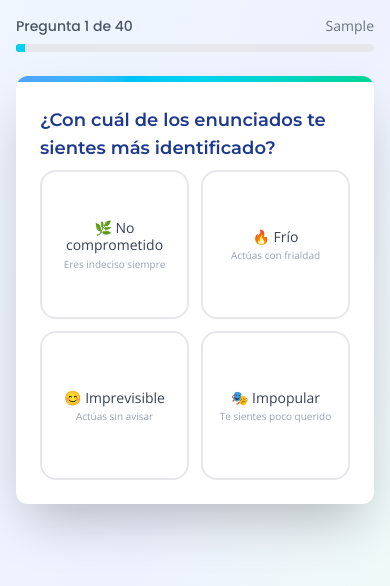
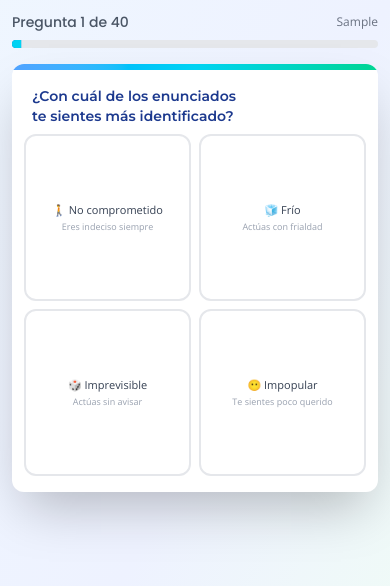
Before and after one commit to yrguativa/test_temperaments, a Next.js app: page / in a window 390 px wide. Both pictures are taken after typing "Sample" into the empty fields and a click on the button "Comenzar Test". Shown: the top 586 px of the page. Built offline with nearby package versions, Linux system fonts and the light colour scheme.

Commit message:
v0.5.0: emojis únicos por pregunta, botón anterior, diseño responsive

```diff
--- a/src/components/NewTestWizard.tsx
+++ b/src/components/NewTestWizard.tsx
@@ -1,6 +1,6 @@
 "use client"
 
-import { useState, useEffect, useCallback, useRef } from "react"
+import { useState, useEffect, useCallback, useRef, useMemo } from "react"
 import { toPng } from "html-to-image"
 import { useNewTestStore, Temperament, TemperamentOption } from "@/store/newTestStore"
 import { Button } from "@/components/ui/button"
@@ -46,6 +46,60 @@ const temperamentEmojis: Record<Temperament, string> = {
   Melancolico: "🎭",
   Flematico: "🌿"
 }
+
+const optionEmojis: Record<Temperament, Record<string, string>> = {
+  Sangineo: {
+    "Animado": "🎉", "Juguetón": "🧸", "Sociable": "🤝", "Convincente": "💬",
+    "Alentador": "👏", "Vivaz": "✨", "Promotor": "📢", "Espontáneo": "🎪",
+    "Optimista": "🌈", "Humorístico": "😂", "Encantador": "🌟", "Alegre": "☀️",
+    "Inspirador": "💡", "Cálido": "🤗", "Tratable": "😄", "Conversador": "🗣️",
+    "Enérgico": "⚡", "Adorable": "🥰", "Popular": "🎊", "Jovial": "🎵",
+    "Estridente": "📣", "Indisciplinado": "😤", "Repetidor": "🔄", "Olvidadizo": "😅",
+    "Interrumpe": "✋", "Imprevisible": "🎲", "Descuidado": "😬", "Permisivo": "🤷",
+    "Iracundo": "😠", "Ingenuo": "😇", "Quiere el crérdito": "🏆", "Hablador": "🗨️",
+    "Desorganizado": "📦", "Inconsistente": "🎭", "Desordenado": "📚", "Ostentoso": "💎",
+    "Ruidoso": "🔊", "Precipitado": "🏃", "Inquieto": "🌀", "Variable": "🌊"
+  },
+  Colerico: {
+    "Aventurero": "🗺️", "Persuasivo": "🎯", "Decidido": "💪", "Competitivo": "🏆",
+    "Inventivo": "💡", "Autosuficiente": "🦾", "Positivo": "👍", "Seguro": "🛡️",
+    "Franco": "📯", "Dominante": "👑", "Osado": "🦁", "Confiado": "😎",
+    "Independiente": "🦅", "Decisivo": "⚡", "Influenciador": "📡", "Persistente": "🎯",
+    "Líder": "🚀", "Jefe": "👔", "Productivo": "✅", "Atrevido": "🔥",
+    "Mandón": "📋", "Antipático": "🥶", "Resistente": "🪨", "Cortante": "🗡️",
+    "Impaciente": "⏰", "Frío": "🧊", "Terco": "🫏", "Orgulloso": "🦚",
+    "Argumentador": "⚖️", "Adicto al trabajo": "💼", "Indiscreto": "🤫",
+    "Intolerante": "🚫", "Manipulador": "🎪", "Testarudo": "🧱", "Prepotente": "👊",
+    "Malgeniado": "🤬", "Astuto": "🦊"
+  },
+  Melancolico: {
+    "Analítico": "🔍", "Persistente": "🎯", "Abnegado": "🙏", "Considerado": "💭",
+    "Respetuoso": "🎩", "Sensible": "🎨", "Planificador": "📋", "Sigue un horario": "⏰",
+    "Ordenado": "📐", "Fiel": "🤝", "Detallista": "🔎", "Culto": "📚",
+    "Idealista": "⭐", "Introspectivo": "🧘", "Sensible al arte": "🎭", "Leal": "🛡️",
+    "Crea gráficas": "📊", "Perfeccionista": "💎", "Se comparta bien": "🎀",
+    "Penoso": "😳", "Implacable": "⚔️", "Resentido": "😤", "Exigente": "📏",
+    "Inseguro": "😟", "Impopular": "😶", "Difícil contentar": "😒", "Pesimista": "🌧️",
+    "Callado": "🤐", "Negativo": "☁️", "Retraído": "🐌", "Susceptible": "😿",
+    "Deprimido": "😔", "Introvertido": "📖", "Desanimado": "😩", "Escéptico": "🤔",
+    "Solitario": "🧍", "Suspicaz": "👀", "Vengativo": "🗡️", "Crítico": "📝"
+  },
+  Flematico: {
+    "Adaptable": "🌊", "Sereno": "🧘", "Sumiso": "🕊️", "Controlado": "🎛️",
+    "Reservado": "🤫", "Tranquilo": "😌", "Paciente": "⏳", "Tímido": "🙈",
+    "Complaciente": "😊", "Amigable": "👋", "Diplomático": "🤝", "Constante": "⛰️",
+    "Inofensivo": "🐑", "Humor seco": "😏", "Conciliador": "☮️", "Tolerante": "🌈",
+    "Escucha": "👂", "Contento": "😊", "Equilibrado": "⚖️",
+    "Monótono": "🔁", "Sin entudiasmo": "😐", "Sarcástico": "😏", "Temeroso": "😨",
+    "Indeciso": "🤷", "No comprometido": "🚶", "Vacilante": "⏱️", "Insípido": "💧",
+    "Sin objetivos": "🎯", "Despreocupado": "🍃", "Ansioso": "😰", "Dudoso": "🤨",
+    "Indiferente": "🗿", "Habla entre dientes": "😶‍🌫️", "Lento": "🐢",
+    "Flojo": "🛋️", "Perezoso": "😴", "Poca vountad": "🌱", "Genera riesgos": "⚠️"
+  }
+}
+
+const getOptionEmoji = (temperament: Temperament, titulo: string): string =>
+  optionEmojis[temperament]?.[titulo] ?? temperamentEmojis[temperament]
 
 const temperamentTraits: Record<Temperament, { fortalezas: string[]; debilidades: string[]; parrafo: string }> = {
   Sangineo: {
@@ -158,45 +212,62 @@ function WelcomeForm() {
 }
 
 function QuestionView() {
-  const { currentQuestion, shuffledQuestions, selectAnswer, userName, answers } = useNewTestStore()
+  const { currentQuestion, shuffledQuestions, selectAnswer, prevQuestion, userName, answers } = useNewTestStore()
   const question = shuffledQuestions[currentQuestion]
   const totalQuestions = shuffledQuestions.length
   const progress = ((currentQuestion + 1) / totalQuestions) * 100
-  const selectedAnswer = answers[question.num]
+  const selectedAnswer = answers[question?.num]
   const [animKey, setAnimKey] = useState(0)
   const [exiting, setExiting] = useState(false)
 
-  const [shuffledOptions, setShuffledOptions] = useState<[Temperament, TemperamentOption][]>([])
+  const orderCache = useRef<Record<number, [Temperament, TemperamentOption][]>>({})
 
-  useEffect(() => {
-    setAnimKey((k) => k + 1)
-    const entries: [Temperament, TemperamentOption][] = [
+  const shuffledOptions = useMemo(() => {
+    if (!orderCache.current[currentQuestion]) {
+      orderCache.current[currentQuestion] = shuffleArray([
         ['Sangineo', question.Sangineo],
         ['Colerico', question.Colerico],
         ['Melancolico', question.Melancolico],
         ['Flematico', question.Flematico]
-    ]
-    setShuffledOptions(shuffleArray(entries))
-  }, [currentQuestion, question])
+      ])
+    }
+    return orderCache.current[currentQuestion]
+  }, [currentQuestion])
+
+  useEffect(() => {
+    setAnimKey((k) => k + 1)
+  }, [currentQuestion])
 
   const handleSelect = useCallback((temperament: Temperament) => {
-    if (selectedAnswer) return
     setExiting(true)
     setTimeout(() => {
       selectAnswer(question.num, temperament)
       setExiting(false)
     }, 200)
-  }, [selectedAnswer, selectAnswer, question.num])
+  }, [selectAnswer, question.num])
 
   return (
-    <div className="min-h-screen bg-gradient-to-br from-blue-50 via-indigo-50 to-green-50 p-4">
+    <div className="min-h-screen bg-gradient-to-br from-blue-50 via-indigo-50 to-green-50 p-3 sm:p-4">
       <div className="max-w-2xl mx-auto">
-        <div className="mb-6 animate-[fade-in_0.4s_ease-out]">
+        <div className="mb-4 sm:mb-6 animate-[fade-in_0.4s_ease-out]">
           <div className="flex justify-between items-center mb-2">
             <span className="text-sm font-medium text-gray-600 font-subtitulos">
               Pregunta {currentQuestion + 1} de {totalQuestions}
             </span>
-            <span className="text-sm text-gray-500 font-texto">{userName}</span>
+            <div className="flex items-center gap-3">
+              {currentQuestion > 0 && (
+                <button
+                  onClick={prevQuestion}
+                  className="text-xs sm:text-sm font-medium text-blue-600 hover:text-blue-800 font-subtitulos flex items-center gap-1 transition-colors active:text-blue-900"
+                >
+                  <svg className="w-3.5 h-3.5 sm:w-4 sm:h-4" fill="none" viewBox="0 0 24 24" stroke="currentColor" strokeWidth={2}>
+                    <path strokeLinecap="round" strokeLinejoin="round" d="M15 19l-7-7 7-7" />
+                  </svg>
+                  Anterior
+                </button>
+              )}
+              <span className="text-xs sm:text-sm text-gray-500 font-texto">{userName}</span>
+            </div>
           </div>
           <div className="relative">
             <Progress value={progress} className="h-2 bg-gray-200 [&>div]:bg-gradient-to-r [&>div]:from-blue-400 [&>div]:to-cyan-400 [&>div]:transition-all [&>div]:duration-500 [&>div]:ease-out" />
@@ -209,28 +280,27 @@ function QuestionView() {
         >
           <Card className="shadow-2xl border-0 overflow-hidden">
             <div className="h-1.5 bg-gradient-to-r from-blue-400 via-cyan-400 to-emerald-400" />
-            <CardHeader className="pb-2">
-              <p className="text-lg font-semibold text-blue-900 font-titulos">
+            <CardHeader className="pb-2 px-4 sm:px-6 pt-4 sm:pt-6">
+              <p className="text-sm sm:text-base md:text-lg font-semibold text-blue-900 font-titulos px-1 text-balance">
                 ¿Con cuál de los enunciados te sientes más identificado?
               </p>
             </CardHeader>
-            <CardContent>
-              <div className="grid grid-cols-2 gap-3">
+            <CardContent className="px-3 sm:px-6 pb-4 sm:pb-6">
+              <div className="grid grid-cols-2 gap-2 sm:gap-3">
                 {shuffledOptions.map(([key, option], i) => {
                   const isSelected = selectedAnswer === key
                   return (
                     <button
                       key={key}
                       onClick={() => handleSelect(key)}
-                      disabled={!!selectedAnswer}
                         className={`
-                        aspect-square p-4 rounded-2xl border-2 transition-all duration-300
+                          aspect-square p-3 sm:p-4 rounded-xl sm:rounded-2xl border-2 transition-all duration-300
                           flex flex-col items-center justify-center text-center relative overflow-hidden
                           ${isSelected
                             ? 'border-transparent shadow-xl scale-[1.03] bg-gradient-to-br from-blue-500 to-cyan-400 text-white'
                             : 'border-gray-200 bg-white hover:border-blue-300 hover:shadow-lg hover:-translate-y-1'
                           }
-                        ${selectedAnswer ? 'cursor-default' : 'cursor-pointer active:scale-[0.95]'}
+                          cursor-pointer active:scale-[0.95]
                           animate-[card-in_0.4s_ease-out]
                         `}
                         style={{ animationDelay: `${i * 80}ms`, animationFillMode: 'backwards' }}
@@ -238,10 +308,10 @@ function QuestionView() {
                         {isSelected && (
                           <div className="absolute inset-0 bg-gradient-to-br from-blue-400/20 to-cyan-400/20 animate-[pulse-glow_2s_ease-in-out_infinite]" />
                         )}
-                      <p className={`font-texto text-sm leading-tight relative z-10 ${isSelected ? 'text-white' : 'text-gray-700'}`}>
-                        {temperamentEmojis[key]} {option.titulo}
+                        <p className={`font-texto text-[11px] sm:text-sm leading-tight relative z-10 ${isSelected ? 'text-white' : 'text-gray-700'}`}>
+                          {getOptionEmoji(key, option.titulo)} {option.titulo}
                         </p>
-                      <p className={`text-[10px] mt-1 leading-tight relative z-10 ${isSelected ? 'text-white/80' : 'text-gray-400'}`}>
+                        <p className={`text-[9px] sm:text-[10px] mt-1 leading-tight relative z-10 ${isSelected ? 'text-white/80' : 'text-gray-400'}`}>
                           {option.desc}
                         </p>
                       <div className={`
@@ -335,8 +405,8 @@ function ResultsView() {
   }
 
   return (
-    <div className="min-h-screen bg-gradient-to-br from-blue-50 via-indigo-50 to-green-50 p-4">
-      <div className="max-w-3xl mx-auto space-y-6">
+    <div className="min-h-screen bg-gradient-to-br from-blue-50 via-indigo-50 to-green-50 p-3 sm:p-4">
+      <div className="max-w-3xl mx-auto space-y-4 sm:space-y-6">
         <div ref={resultsRef} className="space-y-6 bg-gradient-to-br from-blue-50 via-indigo-50 to-green-50 p-4 rounded-2xl">
         <div className="animate-[fade-in_0.6s_ease-out]">
           <Card className="shadow-2xl border-0 overflow-hidden">
@@ -346,10 +416,10 @@ function ResultsView() {
                 <span className="text-4xl">🎯</span>
               </div>
               <div>
-                <h1 className="text-2xl font-bold bg-gradient-to-r from-blue-700 to-cyan-600 bg-clip-text text-transparent font-titulos">
+                <h1 className="text-xl sm:text-2xl font-bold bg-gradient-to-r from-blue-700 to-cyan-600 bg-clip-text text-transparent font-titulos">
                   ¡Resultados de {userName}!
                 </h1>
-                <p className="text-lg text-gray-500 font-subtitulos mt-2">
+                <p className="text-sm sm:text-lg text-gray-500 font-subtitulos mt-2">
                   Tu temperamento predominante es{' '}
                   <span className="font-bold bg-gradient-to-r from-blue-600 to-cyan-500 bg-clip-text text-transparent">
                     {primary.name} — {secondary.name}
@@ -364,10 +434,10 @@ function ResultsView() {
           <Card className="shadow-2xl border-0 overflow-hidden">
             <div className="h-1.5 bg-gradient-to-r from-purple-400 to-pink-400" />
             <CardHeader>
-              <h2 className="flex items-center gap-2 font-titulos text-xl">
-                <Sparkles className="w-5 h-5 text-yellow-500" />
+              <h2 className="flex items-center gap-2 font-titulos text-base sm:text-xl">
+                <Sparkles className="w-4 h-4 sm:w-5 sm:h-5 text-yellow-500" />
                 <span className="bg-gradient-to-r from-purple-700 to-pink-600 bg-clip-text text-transparent">
-                  Fortalezas y Debilidades — Basado en Tim LaHaye
+                  Fortalezas y Debilidades
                 </span>
               </h2>
             </CardHeader>
@@ -417,12 +487,12 @@ function ResultsView() {
           <Card className="shadow-2xl border-0 overflow-hidden">
             <div className="h-1.5 bg-gradient-to-r from-blue-400 to-cyan-400" />
             <CardHeader>
-              <h2 className="text-xl font-titulos bg-gradient-to-r from-blue-700 to-cyan-600 bg-clip-text text-transparent">
+              <h2 className="text-base sm:text-xl font-titulos bg-gradient-to-r from-blue-700 to-cyan-600 bg-clip-text text-transparent">
                 Porcentajes por Temperamento
               </h2>
             </CardHeader>
             <CardContent>
-              <div className="h-[300px]">
+              <div className="h-[250px] sm:h-[300px]">
                 <ResponsiveContainer width="100%" height="100%">
                   <BarChart data={chartData} layout="vertical" margin={{ top: 5, right: 30, left: 80, bottom: 5 }}>
                     <CartesianGrid strokeDasharray="3 3" horizontal={true} vertical={false} stroke="#e5e7eb" />
@@ -448,8 +518,8 @@ function ResultsView() {
           <Card className="shadow-2xl border-0 overflow-hidden">
             <div className="h-1.5 bg-gradient-to-r from-emerald-400 to-teal-400" />
             <CardHeader>
-              <h2 className="flex items-center gap-2 font-titulos text-xl">
-                <Sparkles className="w-5 h-5 text-yellow-500" />
+              <h2 className="flex items-center gap-2 font-titulos text-base sm:text-xl">
+                <Sparkles className="w-4 h-4 sm:w-5 sm:h-5 text-yellow-500" />
                 <span className="bg-gradient-to-r from-blue-700 to-cyan-600 bg-clip-text text-transparent">
                   Tu Perfil: {profile.title}
                 </span>
@@ -457,11 +527,11 @@ function ResultsView() {
             </CardHeader>
             <CardContent>
               <p className="text-gray-700 leading-relaxed font-texto">{profile.description}</p>
-              <div className="mt-4 grid grid-cols-2 gap-3">
+              <div className="mt-4 grid grid-cols-2 gap-2 sm:gap-3">
                 {chartData.map((item, i) => (
                   <div
                     key={item.name}
-                    className="flex items-center justify-between p-3 rounded-xl transition-all duration-300 hover:shadow-md hover:-translate-y-0.5"
+                    className="flex items-center justify-between p-2 sm:p-3 rounded-xl transition-all duration-300 hover:shadow-md hover:-translate-y-0.5"
                     style={{
                       background: `linear-gradient(135deg, ${item.fill}15, ${item.fill}08)`,
                       animation: `fade-in 0.4s ease-out ${0.5 + i * 0.1}s both`
@@ -480,11 +550,11 @@ function ResultsView() {
 
       </div>
 
-        <div className="flex gap-4 pb-8 animate-[fade-in_0.6s_ease-out_0.6s_both]">
+        <div className="flex gap-2 sm:gap-4 pb-8 animate-[fade-in_0.6s_ease-out_0.6s_both]">
           <Button
             onClick={handleShare}
             disabled={capturing}
-            className="flex-1 py-6 font-subtitulos bg-gradient-to-r from-blue-600 to-cyan-500 hover:from-blue-700 hover:to-cyan-600 text-white transition-all duration-300 hover:shadow-lg hover:-translate-y-0.5 active:scale-[0.98] disabled:opacity-60"
+            className="flex-1 py-4 sm:py-6 font-subtitulos bg-gradient-to-r from-blue-600 to-cyan-500 hover:from-blue-700 hover:to-cyan-600 text-white transition-all duration-300 hover:shadow-lg hover:-translate-y-0.5 active:scale-[0.98] disabled:opacity-60 text-sm sm:text-base"
           >
             <Share2 className="w-4 h-4 mr-2" />
             {capturing ? "Generando..." : "Compartir"}
@@ -492,7 +562,7 @@ function ResultsView() {
           <Button
             onClick={resetTest}
             variant="outline"
-            className="flex-1 py-6 font-subtitulos border-2 transition-all duration-300 hover:shadow-lg hover:-translate-y-0.5 active:scale-[0.98]"
+            className="flex-1 py-4 sm:py-6 font-subtitulos border-2 transition-all duration-300 hover:shadow-lg hover:-translate-y-0.5 active:scale-[0.98] text-sm sm:text-base"
           >
             <RotateCcw className="w-4 h-4 mr-2" />
             Repetir Test
--- a/src/store/newTestStore.ts
+++ b/src/store/newTestStore.ts
@@ -40,6 +40,7 @@ export interface NewTestState {
 
   setUserName: (name: string) => void
   selectAnswer: (num: number, temperament: Temperament) => void
+  prevQuestion: () => void
   resetTest: () => void
 }
 
@@ -71,7 +72,16 @@ export const useNewTestStore = create<NewTestState>((set, get) => ({
 
     const newAnswers = { ...answers, [num]: temperament }
     const newScores = { ...scores }
-    newScores[temperament]++
+
+    const previousAnswer = answers[num]
+    if (previousAnswer) {
+      if (previousAnswer !== temperament) {
+        newScores[previousAnswer] = Math.max(newScores[previousAnswer] - 1, 0)
+        newScores[temperament]++
+      }
+    } else {
+      newScores[temperament]++
+    }
 
     const nextQuestion = currentQuestion + 1
     const isLast = nextQuestion >= shuffledQuestions.length
@@ -84,6 +94,10 @@ export const useNewTestStore = create<NewTestState>((set, get) => ({
     })
   },
 
+  prevQuestion: () => set((state) => ({
+    currentQuestion: Math.max(state.currentQuestion - 1, 0)
+  })),
+
   resetTest: () => set({
     step: 'form',
     currentQuestion: 0,
```
Lines whose indentation alone changed are shown as unchanged.
